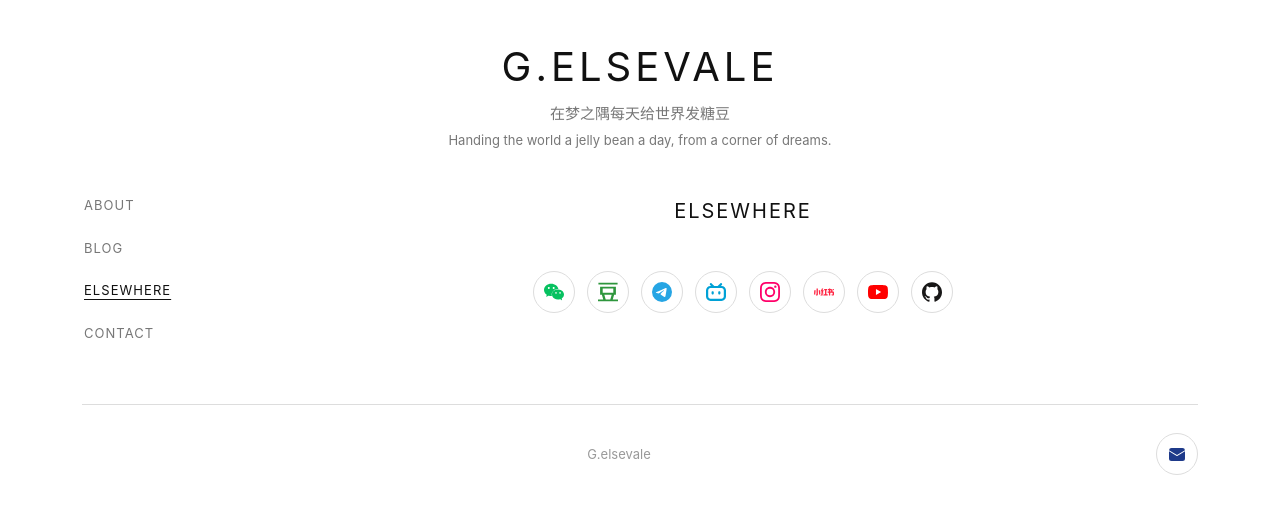
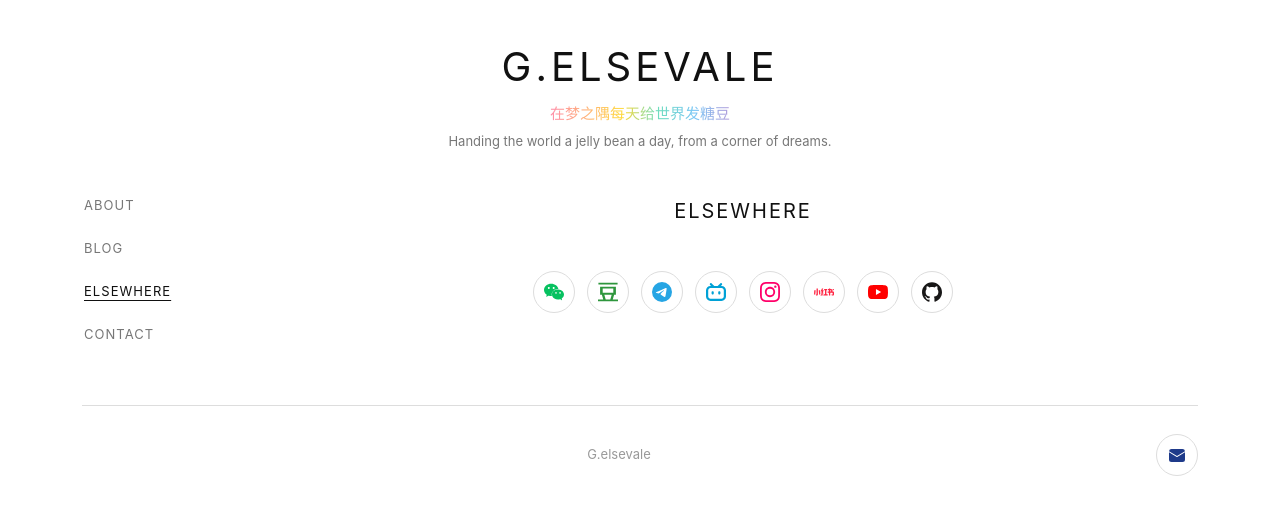
Before and after one commit to 7minami/7minami.github.io, a Jekyll site: the page built from index.html, in a window 1280 px wide. Shown: the top 515 px of the page. Built offline with Jekyll 4.4.1, drawn with Linux system fonts in a browser that asks for light colours.

Commit message:
Tagline: pastel rainbow gradient on the Chinese line

```diff
--- a/_layouts/default.html
+++ b/_layouts/default.html
@@ -5,7 +5,7 @@
     <div class="wrap">
       <header class="site-header">
         <h1 class="site-title">G.elsevale</h1>
-        <p class="site-tagline">在梦之隅每天给世界发糖豆</p>
+        <p class="site-tagline site-tagline-cn">在梦之隅每天给世界发糖豆</p>
         <p class="site-tagline site-tagline-en">Handing the world a jelly bean a day, from a corner of dreams.</p>
       </header>
 
--- a/assets/css/style.css
+++ b/assets/css/style.css
@@ -38,6 +38,13 @@
         margin: 12px 0 0;
         font-size: 15px;
         color: #777777;
+      }
+      .site-tagline-cn {
+        display: inline-block;
+        background: linear-gradient(90deg, #ff8fab, #ffb27a, #ffd93d, #6fddbe, #7ac7f5, #b39ddb);
+        -webkit-background-clip: text;
+        background-clip: text;
+        color: transparent;
       }
       .site-tagline-en {
         margin-top: 4px;
```
